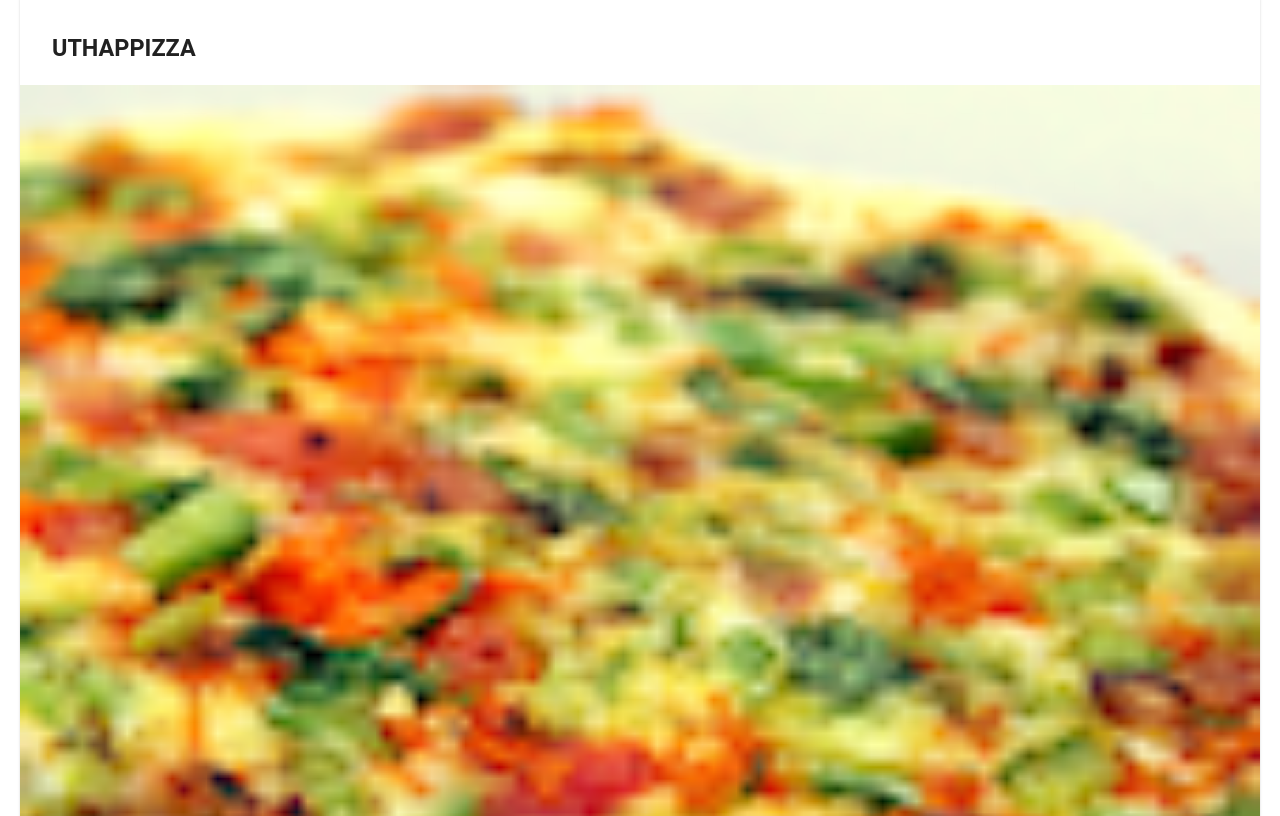
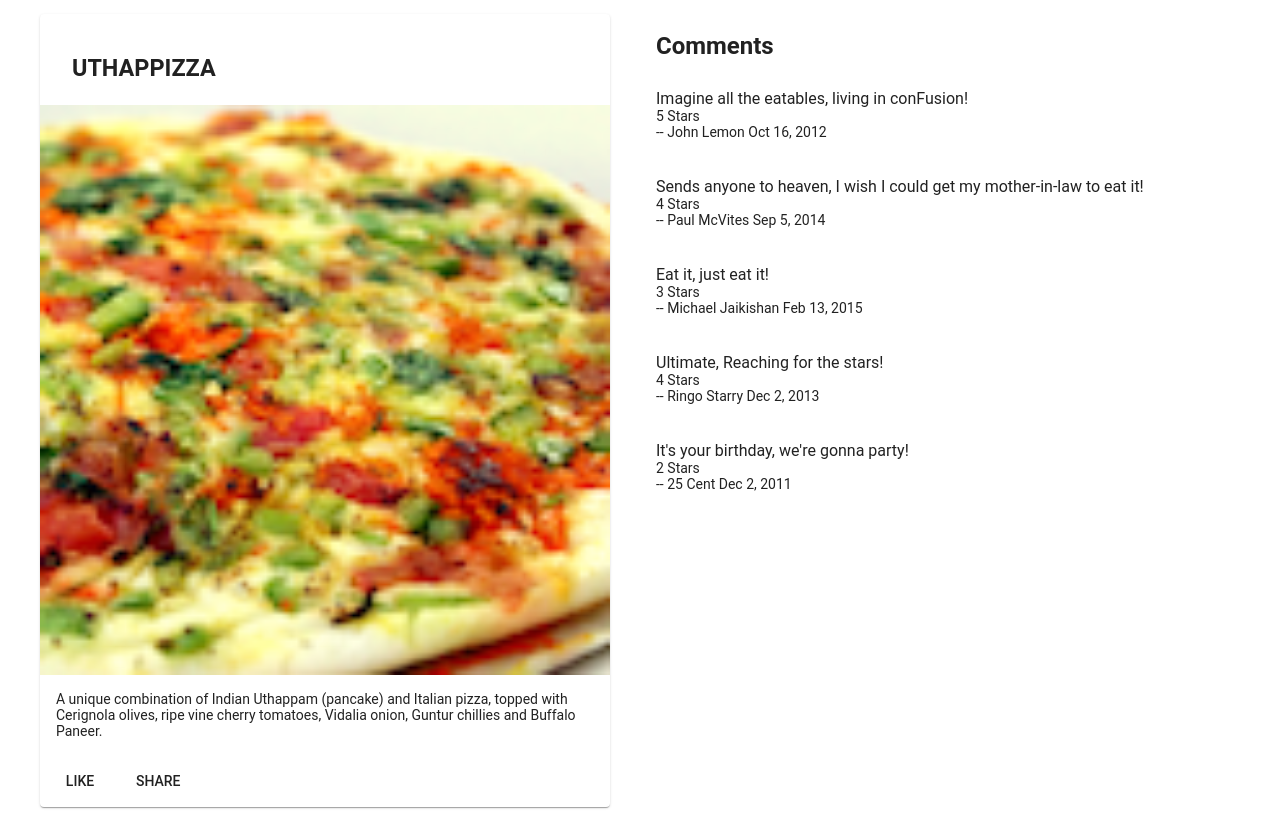
Before and after one commit to indevinit/Angular-Coursera, an Angular app: page / in a window 1280 px wide. Shown: the part 580-1396 px from the top of the page. Built offline with nearby package versions, Linux system fonts and the light colour scheme.

Commit message:
assignment 1 - Angular components

```diff
--- a/src/app/app.module.ts
+++ b/src/app/app.module.ts
@@ -13,6 +13,7 @@
 import { MatGridListModule } from '@angular/material/grid-list';
 import { MatCardModule } from '@angular/material/card';
 import { MatButtonModule } from '@angular/material/button';
+import { DishdetailComponent } from './dishdetail/dishdetail.component';
 
 
 
@@ -21,7 +22,8 @@
 @NgModule({
   declarations: [
     AppComponent,
-    MenuComponent
+    MenuComponent,
+    DishdetailComponent
   ],
   imports: [
     BrowserModule,
--- /dev/null
+++ b/src/app/dishdetail/dishdetail.component.html
@@ -0,0 +1,45 @@
+<div class="container"
+  fxLayout="row"
+  fxLayoutGap="30px">
+
+  <!-- selected dish description-->
+  <div fxFlex *ngIf="dish">
+    <mat-card>
+      <mat-card-header>
+        <mat-card-title>
+          <h3>{{dish.name | uppercase}}</h3>
+        </mat-card-title>
+      </mat-card-header>
+      <img mat-card-image src={{dish.image}} alt={{dish.name}}>
+      <mat-card-content>
+        <p>{{dish.description}}
+        </p>
+      </mat-card-content>
+      <mat-card-actions>
+        <button mat-button>LIKE</button>
+        <button mat-button>SHARE</button>
+      </mat-card-actions>
+    </mat-card>
+  </div>
+
+  <!-- selected dish comment -->
+  <div fxFlex="50" *ngIf="dish">
+    <mat-list>
+      <mat-list-item>
+        <h2> Comments </h2>
+      </mat-list-item>
+      <mat-list-item *ngFor="let comment of dish.comments">
+        <p mat-line>
+          <span> {{comment.comment}} </span>
+        </p>
+        <p mat-line>
+          <span> {{comment.rating}} Stars</span>
+        </p>
+        <p mat-line>
+          <span> -- {{comment.author}} {{comment.date | date}} </span>
+        </p>
+      </mat-list-item>
+    </mat-list>
+  </div>
+
+</div>
--- /dev/null
+++ b/src/app/dishdetail/dishdetail.component.ts
@@ -0,0 +1,61 @@
+import { Component, OnInit } from '@angular/core';
+
+const DISH = {
+  id: '0',
+  name: 'Uthappizza',
+  image: '/assets/images/uthappizza.png',
+  category: 'mains',
+  featured: true,
+  label: 'Hot',
+  price: '4.99',
+  // tslint:disable-next-line:max-line-length
+  description: 'A unique combination of Indian Uthappam (pancake) and Italian pizza, topped with Cerignola olives, ripe vine cherry tomatoes, Vidalia onion, Guntur chillies and Buffalo Paneer.',
+  comments: [
+    {
+      rating: 5,
+      comment: 'Imagine all the eatables, living in conFusion!',
+      author: 'John Lemon',
+      date: '2012-10-16T17:57:28.556094Z'
+    },
+    {
+      rating: 4,
+      comment: 'Sends anyone to heaven, I wish I could get my mother-in-law to eat it!',
+      author: 'Paul McVites',
+      date: '2014-09-05T17:57:28.556094Z'
+    },
+    {
+      rating: 3,
+      comment: 'Eat it, just eat it!',
+      author: 'Michael Jaikishan',
+      date: '2015-02-13T17:57:28.556094Z'
+    },
+    {
+      rating: 4,
+      comment: 'Ultimate, Reaching for the stars!',
+      author: 'Ringo Starry',
+      date: '2013-12-02T17:57:28.556094Z'
+    },
+    {
+      rating: 2,
+      comment: 'It\'s your birthday, we\'re gonna party!',
+      author: '25 Cent',
+      date: '2011-12-02T17:57:28.556094Z'
+    }
+  ]
+};
+
+
+@Component({
+  selector: 'app-dishdetail',
+  templateUrl: './dishdetail.component.html',
+  styleUrls: ['./dishdetail.component.scss']
+})
+export class DishdetailComponent implements OnInit {
+  dish = DISH;
+
+  constructor() { }
+
+  ngOnInit() {
+  }
+
+}
--- a/src/app/menu/menu.component.html
+++ b/src/app/menu/menu.component.html
@@ -20,7 +20,9 @@
     </mat-grid-list>
   </div>
 
-  <div fxFlex *ngIf="selectedDish">
+  <app-dishdetail></app-dishdetail>
+
+  <!-- <div fxFlex *ngIf="selectedDish">
     <mat-card>
       <mat-card-header>
         <mat-card-title>
@@ -37,7 +39,5 @@
         <button mat-button>SHARE</button>
       </mat-card-actions>
     </mat-card>
-  </div>
-
-
+  </div> -->
 </div>
```
Also changed, not shown: src/app/app.component.html (line endings or trailing spaces), src/app/dishdetail/dishdetail.component.scss (added), 1 other file (tests, documents, lock files or other folders).
